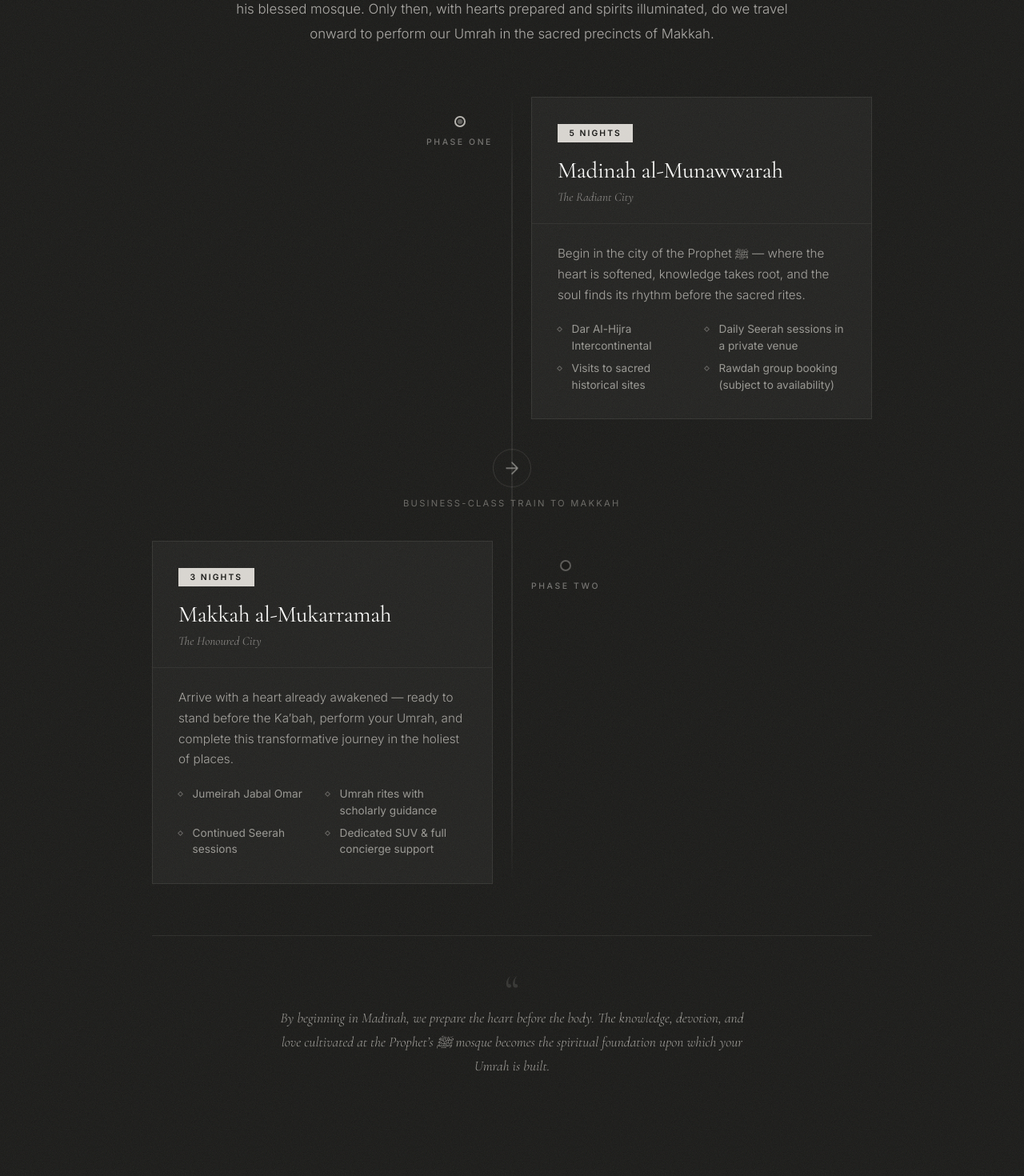
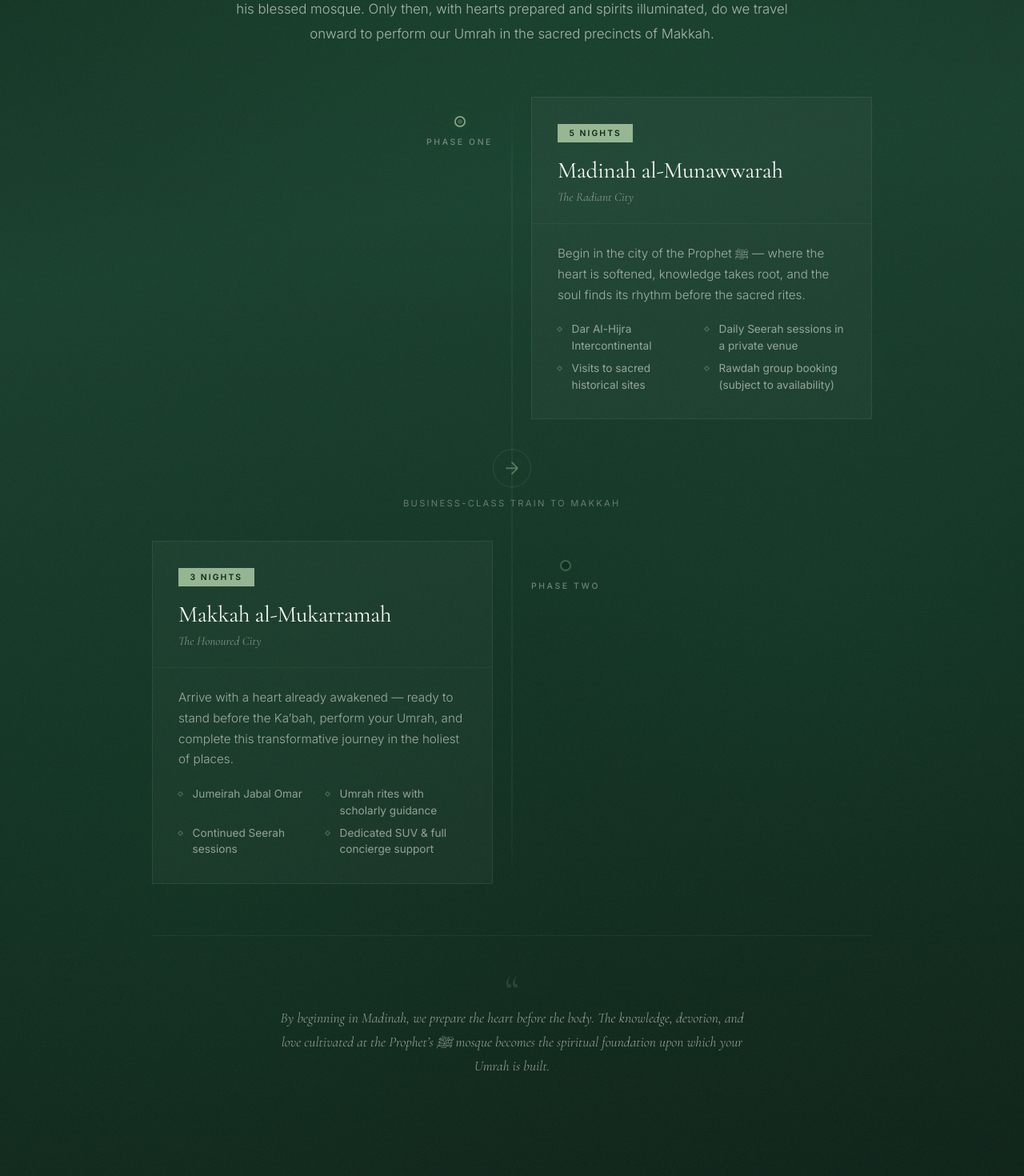
Before and after one commit to muhibegypt-del/saf, a Next.js app: page /umrah in a window 1280 px wide. Shown: the part 4580-6050 px from the top of the page at 80% size. Built offline with nearby package versions, Linux system fonts and the light colour scheme; a web font is replaced by a local one.

Commit message:
Apply Madinah green theme to itinerary

```diff
--- a/app/umrah/umrah.css
+++ b/app/umrah/umrah.css
@@ -588,13 +588,25 @@ html { scroll-behavior: smooth; }
 }
 
 .u-itinerary {
-  background: var(--charcoal); position: relative; overflow: hidden;
+  background: linear-gradient(170deg, #0B2818 0%, #153D2B 35%, #0E3020 65%, #0A1F14 100%);
+  position: relative; overflow: hidden;
   padding: 6rem 2rem;
+}
+.u-itinerary::before {
+  content: ''; position: absolute; inset: 0; pointer-events: none;
+  background:
+    radial-gradient(ellipse 80% 60% at 50% 0%, rgba(34,120,74,0.18) 0%, transparent 70%),
+    radial-gradient(ellipse 60% 50% at 20% 80%, rgba(18,72,42,0.12) 0%, transparent 60%),
+    radial-gradient(ellipse 50% 40% at 80% 60%, rgba(24,90,55,0.08) 0%, transparent 50%);
+}
+.u-itinerary::after {
+  content: ''; position: absolute; top: 0; left: 0; right: 0; height: 1px;
+  background: linear-gradient(to right, transparent, rgba(180,210,170,0.15), transparent);
 }
 .u-itinerary-inner { max-width: 900px; margin: 0 auto; position: relative; z-index: 10; }
 .u-itinerary-eyebrow {
   font-family: var(--u-sans); font-size: 0.7rem; letter-spacing: 0.35em;
-  text-transform: uppercase; color: rgba(248,245,239,0.5); margin-bottom: 1rem; font-weight: 500;
+  text-transform: uppercase; color: rgba(180,210,170,0.6); margin-bottom: 1rem; font-weight: 500;
 }
 .u-itinerary-title {
   font-family: var(--u-serif); font-size: clamp(1.8rem, 4vw, 2.8rem);
@@ -612,7 +624,7 @@ html { scroll-behavior: smooth; }
 }
 .u-itinerary-line {
   position: absolute; top: 0; bottom: 0; left: 50%; width: 1px;
-  background: linear-gradient(to bottom, transparent, rgba(248,245,239,0.15) 10%, rgba(248,245,239,0.15) 90%, transparent);
+  background: linear-gradient(to bottom, transparent, rgba(180,210,170,0.12) 10%, rgba(180,210,170,0.12) 90%, transparent);
   transform: translateX(-50%);
 }
 @media (max-width: 768px) { .u-itinerary-line { left: 24px; } }
@@ -645,15 +657,16 @@ html { scroll-behavior: smooth; }
 }
 .u-itinerary-dot {
   width: 14px; height: 14px; border-radius: 50%;
-  border: 2px solid rgba(248,245,239,0.3); background: var(--charcoal);
+  border: 2px solid rgba(180,210,170,0.3); background: #0E3020;
   position: relative;
 }
 .u-itinerary-dot--active {
-  border-color: rgba(248,245,239,0.7);
+  border-color: rgba(180,210,170,0.7);
+  box-shadow: 0 0 12px rgba(34,120,74,0.3);
 }
 .u-itinerary-dot--active::after {
   content: ''; position: absolute; inset: 2px; border-radius: 50%;
-  background: rgba(248,245,239,0.5);
+  background: rgba(180,210,170,0.5);
   animation: uItineraryPulse 2.5s ease-in-out infinite;
 }
 @keyframes uItineraryPulse {
@@ -666,22 +679,22 @@ html { scroll-behavior: smooth; }
 }
 
 .u-itinerary-card {
-  background: rgba(248,245,239,0.04); border: 1px solid rgba(248,245,239,0.08);
+  background: rgba(248,245,239,0.03); border: 1px solid rgba(180,210,170,0.1);
   overflow: hidden;
   transition: all 0.5s cubic-bezier(0.22, 1, 0.36, 1);
 }
 .u-itinerary-card:hover {
-  border-color: rgba(248,245,239,0.15);
-  box-shadow: 0 16px 48px rgba(0,0,0,0.2);
+  border-color: rgba(180,210,170,0.2);
+  box-shadow: 0 16px 48px rgba(0,0,0,0.25), 0 0 40px rgba(34,120,74,0.06);
   transform: translateY(-2px);
 }
 .u-itinerary-card-header {
-  padding: 2rem 2rem 1.5rem; border-bottom: 1px solid rgba(248,245,239,0.06);
+  padding: 2rem 2rem 1.5rem; border-bottom: 1px solid rgba(180,210,170,0.06);
 }
 .u-itinerary-nights {
   display: inline-block; font-family: var(--u-sans); font-size: 0.65rem;
   letter-spacing: 0.2em; text-transform: uppercase; font-weight: 600;
-  color: var(--charcoal); background: rgba(248,245,239,0.85);
+  color: #0B2818; background: rgba(180,210,170,0.8);
   padding: 0.3rem 0.9rem; margin-bottom: 1rem;
 }
 .u-itinerary-card-header h3 {
@@ -711,7 +724,7 @@ html { scroll-behavior: smooth; }
 }
 .u-itinerary-card-body ul li::before {
   content: ''; position: absolute; left: 0; top: 0.5rem;
-  width: 5px; height: 5px; border: 1px solid rgba(248,245,239,0.3);
+  width: 5px; height: 5px; border: 1px solid rgba(180,210,170,0.35);
   transform: rotate(45deg);
 }
 
@@ -721,9 +734,9 @@ html { scroll-behavior: smooth; }
 }
 .u-itinerary-travel-icon {
   width: 48px; height: 48px; border-radius: 50%;
-  border: 1px solid rgba(248,245,239,0.12);
+  border: 1px solid rgba(180,210,170,0.15);
   display: flex; align-items: center; justify-content: center;
-  color: rgba(248,245,239,0.5);
+  color: rgba(180,210,170,0.5);
   animation: uTravelFloat 3s ease-in-out infinite;
 }
 @keyframes uTravelFloat {
@@ -740,10 +753,10 @@ html { scroll-behavior: smooth; }
 
 .u-itinerary-wisdom {
   text-align: center; margin-top: 4rem; padding: 2.5rem;
-  border-top: 1px solid rgba(248,245,239,0.08);
+  border-top: 1px solid rgba(180,210,170,0.08);
 }
 .u-itinerary-wisdom-mark {
-  font-family: var(--u-serif); font-size: 3.5rem; color: rgba(248,245,239,0.12);
+  font-family: var(--u-serif); font-size: 3.5rem; color: rgba(180,210,170,0.15);
   line-height: 1; margin-bottom: -0.5rem;
 }
 .u-itinerary-wisdom p {
```
